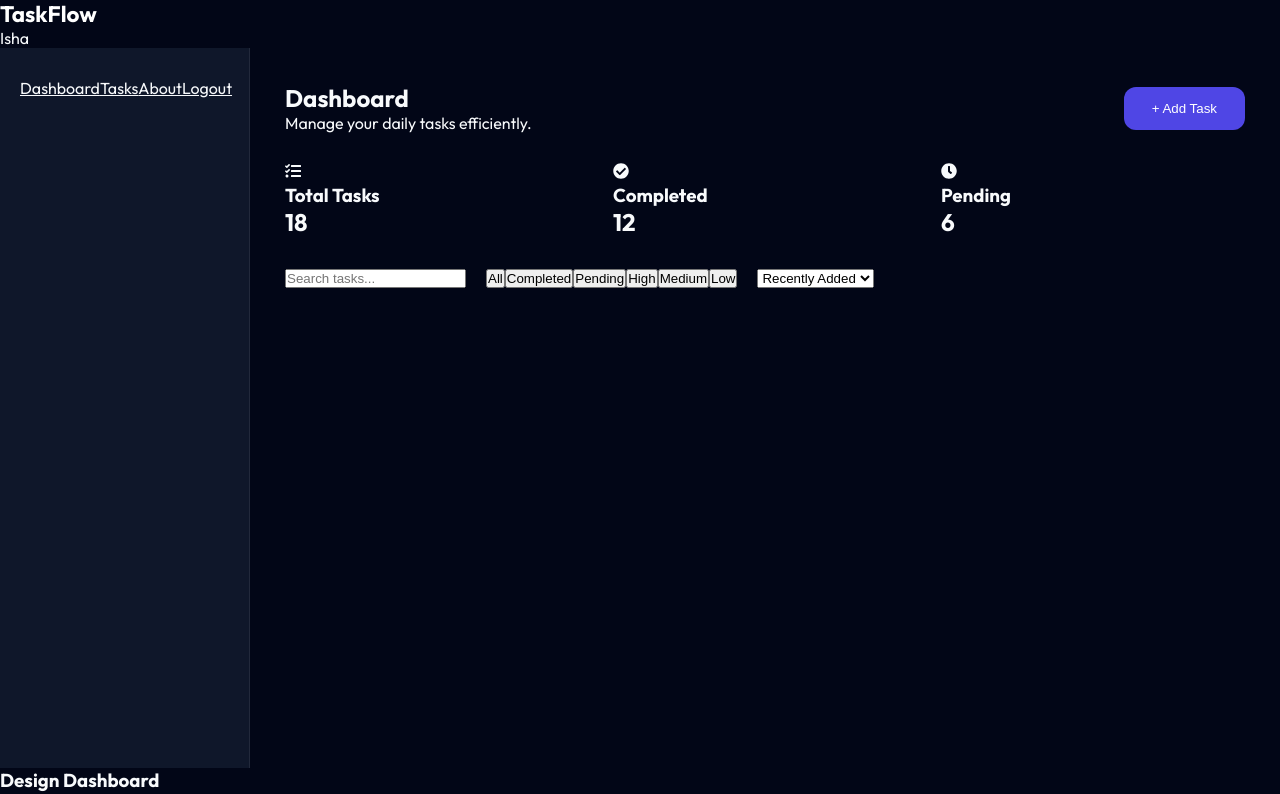
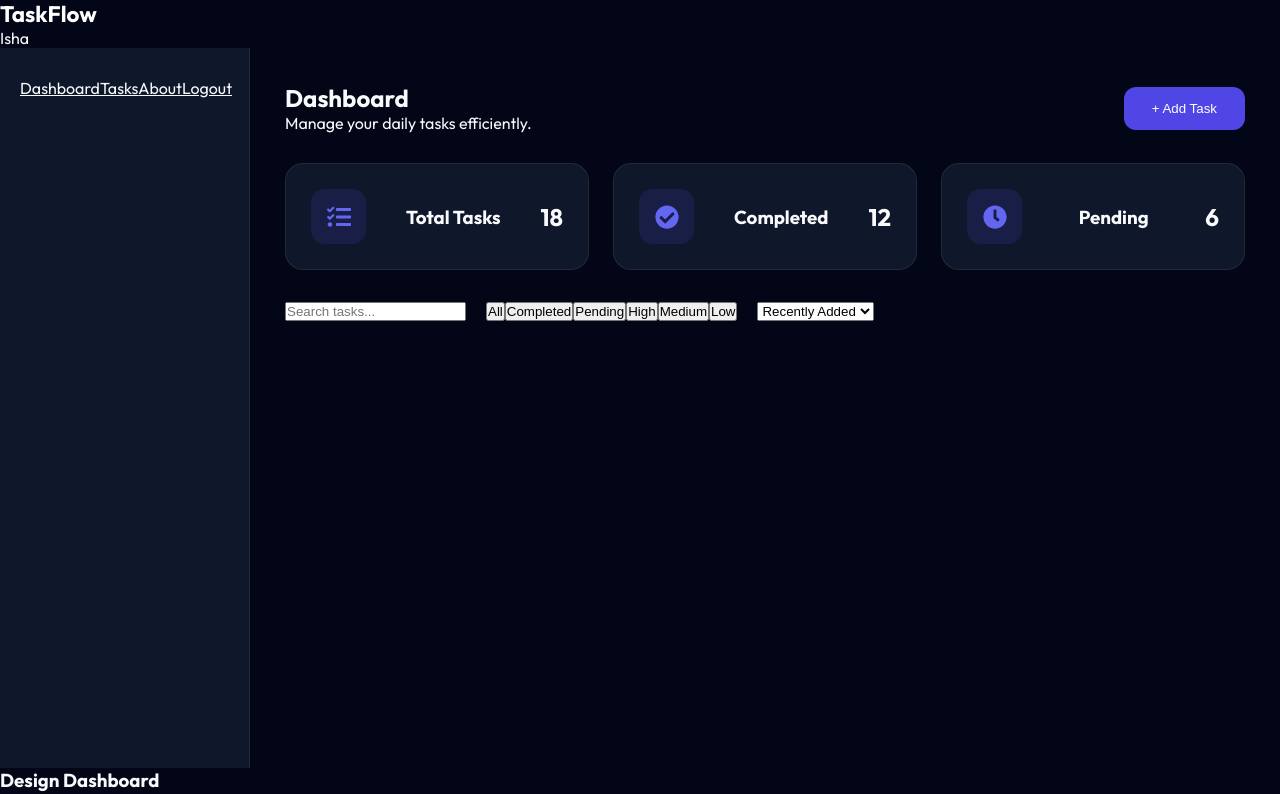
Before and after one commit to Isharani01/taskflow, a React (Vite) app: page /dashboard in a window 1280 px wide. Shown: the top 794 px of the page. Built offline with nearby package versions, Linux system fonts and the light colour scheme.

Commit message:
styled dashboard statscard

```diff
--- a/src/components/Dashboard/StatCard/StatCard.module.css
+++ b/src/components/Dashboard/StatCard/StatCard.module.css
@@ -0,0 +1,42 @@
+.card {
+  background: #0f172a;
+  border: 1px solid rgba(255,255,255,.08);
+  border-radius: 18px;
+  padding: 25px;
+  display: flex;
+  justify-content: space-between;
+  align-items: center;
+  transition: .3s;
+}
+
+.card:hover {
+  transform: translateY(-6px);
+  border-color: #4f46e5;
+}
+
+.left {
+  display: flex;
+  flex-direction: column;
+  gap: 10px;
+}
+
+.title {
+  color: #94a3b8;
+}
+
+.value {
+  font-size: 2rem;
+  font-weight: 700;
+}
+
+.icon {
+  width: 55px;
+  height: 55px;
+  border-radius: 14px;
+  background: rgba(79,70,229,.15);
+  display: flex;
+  align-items: center;
+  justify-content: center;
+  color: #6366f1;
+  font-size: 1.5rem;
+}
```
